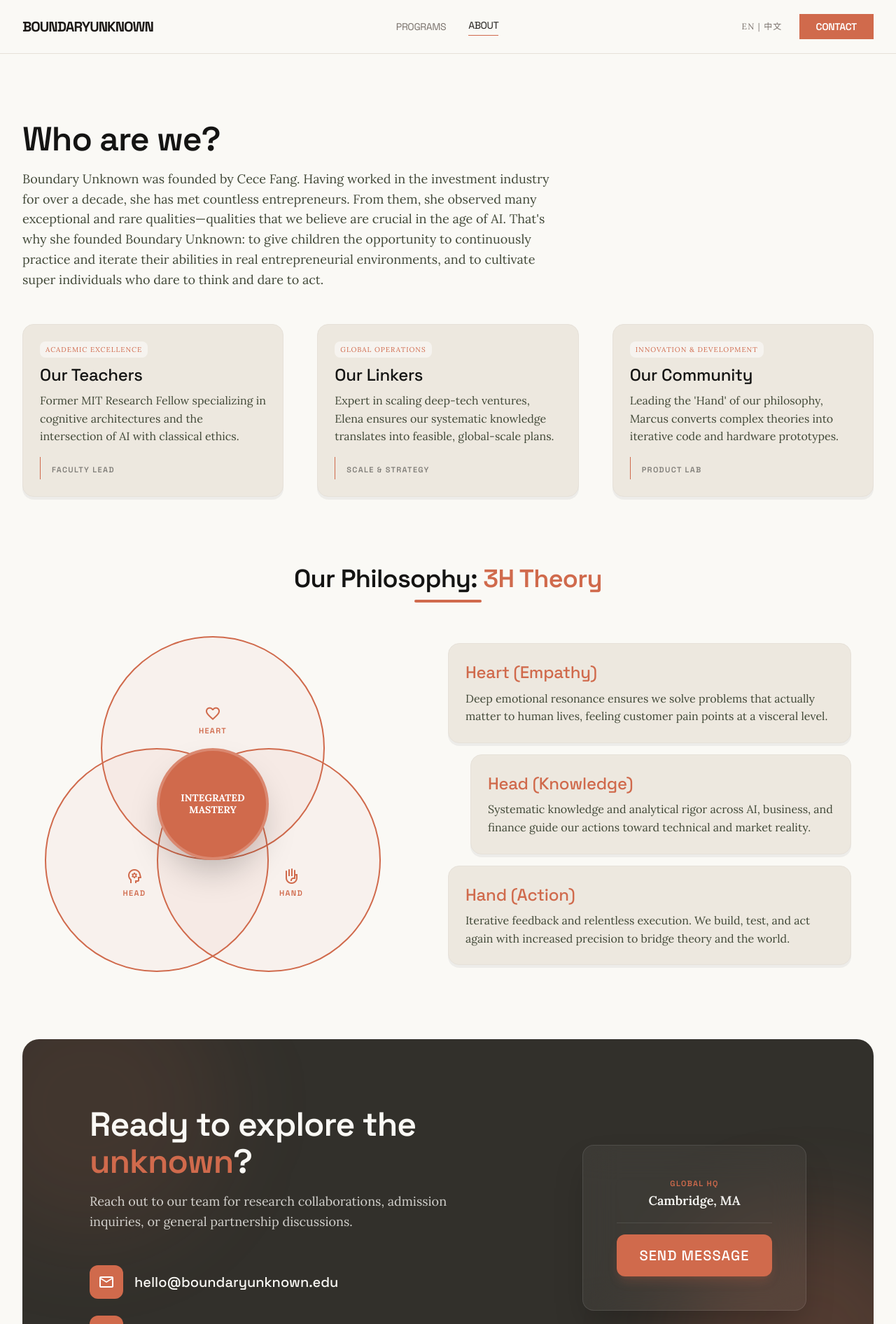
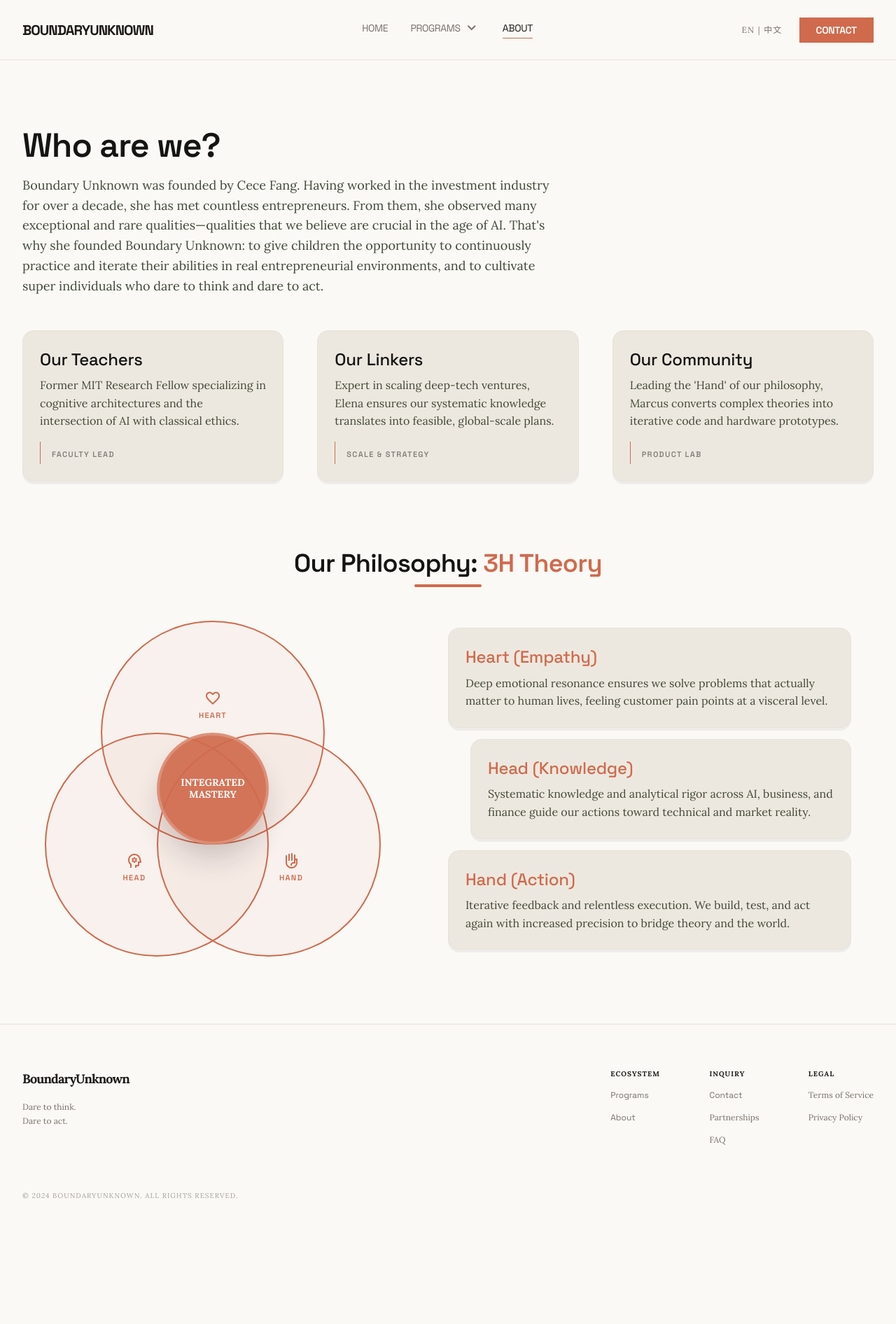
Before and after one commit to jguo108/bu_website, a Next.js app: page /about in a window 1280 px wide. Shown: the top 1892 px of the page at 70% size. After the commit the page ends 1748 px from the top, so only its background shows below. Built offline with nearby package versions, Linux system fonts and the light colour scheme.

Commit message:
feat: implement responsive Header component and AboutPage structure

```diff
--- a/src/components/Header.tsx
+++ b/src/components/Header.tsx
@@ -7,22 +7,22 @@
 import { useRegister } from "./RegisterProvider";
 
 const navItems = [
-  { href: "/", label: "Programs" },
-  // { href: "/projects", label: "Students' Projects" },
+  { href: "/", label: "Home" },
+  {
+    label: "Programs",
+    children: [
+      { href: "/programs/camps", label: "Camps" },
+      { href: "/programs/incubator", label: "Incubator" },
+    ],
+  },
   { href: "/about", label: "About" },
 ] as const;
-
-function isActive(pathname: string, href: string) {
-  if (href === "/") {
-    return pathname === "/" || pathname.startsWith("/programs");
-  }
-  return pathname === href || pathname.startsWith(`${href}/`);
-}
 
 export function Header({ variant = "default" }: { variant?: "default" | "white" | "dark" }) {
   const pathname = usePathname();
   const { openRegister } = useRegister();
   const [mobileOpen, setMobileOpen] = useState(false);
+  const [mobileProgramsOpen, setMobileProgramsOpen] = useState(true);
 
   const bg =
     variant === "white"
@@ -30,6 +30,19 @@
       : variant === "dark"
       ? "bg-black/30 backdrop-blur-md border-zinc-800"
       : "bg-background border-border";
+
+  const checkActive = (item: typeof navItems[number]) => {
+    if ("href" in item) {
+      if (item.href === "/") {
+        return pathname === "/";
+      }
+      return pathname === item.href || pathname.startsWith(`${item.href}/`);
+    } else {
+      return item.children.some(
+        (child) => pathname === child.href || pathname.startsWith(`${child.href}/`)
+      );
+    }
+  };
 
   return (
     <header className={`w-full border-b sticky top-0 z-50 ${bg}`}>
@@ -44,19 +57,72 @@
         </Link>
 
         <div className="hidden md:flex items-center gap-8">
-          {navItems.map(({ href, label }) => (
+          {navItems.map((item) => {
+            if ("children" in item) {
+              const isActive = checkActive(item);
+              return (
+                <div key={item.label} className="relative group py-2">
+                  <button
+                    type="button"
+                    className={`flex items-center gap-1 cursor-pointer transition-colors duration-200 border-b pb-1 font-sans text-sm uppercase tracking-tight font-normal ${
+                      isActive
+                        ? `${variant === "dark" ? "text-white border-primary" : "text-stone-900 border-primary"}`
+                        : `${variant === "dark" ? "text-zinc-400 hover:text-white border-transparent" : "text-stone-500 hover:text-stone-900 border-transparent"}`
+                    }`}
+                  >
+                    <span>{item.label}</span>
+                    <MaterialIcon
+                      name="keyboard_arrow_down"
+                      className="text-xs transition-transform duration-200 group-hover:rotate-180"
+                    />
+                  </button>
+                  <div className="absolute left-0 top-full pt-2 opacity-0 invisible group-hover:opacity-100 group-hover:visible transition-all duration-200 z-50 pointer-events-none group-hover:pointer-events-auto">
+                    <div
+                      className={`w-48 rounded-xl border shadow-xl py-2 ${
+                        variant === "dark"
+                          ? "bg-zinc-950/90 border-zinc-800 text-zinc-400 backdrop-blur-md"
+                          : variant === "white"
+                          ? "bg-white border-stone-200 text-stone-500"
+                          : "bg-background border-border text-on-surface-variant"
+                      }`}
+                    >
+                      {item.children.map((child) => {
+                        const isChildActive = pathname === child.href;
+                        return (
                           <Link
-              key={href}
-              href={href}
-              className={
-                isActive(pathname, href)
-                  ? `${variant === "dark" ? "text-white border-primary" : "text-stone-900 border-primary"} border-b pb-1`
-                  : `${variant === "dark" ? "text-zinc-400 hover:text-white" : "text-stone-500 hover:text-stone-900"} transition-colors duration-200`
+                            key={child.href}
+                            href={child.href}
+                            className={`block px-4 py-2 text-xs transition-colors duration-150 ${
+                              isChildActive
+                                ? `${variant === "dark" ? "text-white bg-white/10" : "text-stone-900 bg-stone-100"}`
+                                : `${variant === "dark" ? "hover:text-white hover:bg-white/5" : "hover:text-stone-900 hover:bg-stone-50"}`
+                            }`}
+                          >
+                            {child.label}
+                          </Link>
+                        );
+                      })}
+                    </div>
+                  </div>
+                </div>
+              );
+            } else {
+              const isActive = checkActive(item);
+              return (
+                <Link
+                  key={item.href}
+                  href={item.href}
+                  className={`border-b pb-1 transition-colors duration-200 ${
+                    isActive
+                      ? `${variant === "dark" ? "text-white border-primary" : "text-stone-900 border-primary"}`
+                      : `${variant === "dark" ? "text-zinc-400 hover:text-white border-transparent" : "text-stone-500 hover:text-stone-900 border-transparent"}`
+                  }`}
+                >
+                  {item.label}
+                </Link>
+              );
             }
-            >
-              {label}
-            </Link>
-          ))}
+          })}
         </div>
 
         <div className="flex items-center gap-4 md:gap-6">
@@ -85,20 +151,67 @@
 
       {mobileOpen && (
         <div className={`md:hidden border-t ${bg} px-4 py-4 flex flex-col gap-4`}>
-          {navItems.map(({ href, label }) => (
+          {navItems.map((item) => {
+            if ("children" in item) {
+              const isActive = checkActive(item);
+              return (
+                <div key={item.label} className="flex flex-col gap-2">
+                  <button
+                    type="button"
+                    onClick={() => setMobileProgramsOpen(!mobileProgramsOpen)}
+                    className={`flex items-center justify-between w-full text-left text-sm uppercase tracking-tight ${
+                      isActive
+                        ? `${variant === "dark" ? "text-white font-semibold" : "text-stone-900 font-semibold"}`
+                        : `${variant === "dark" ? "text-zinc-400" : "text-stone-500"}`
+                    }`}
+                  >
+                    <span>{item.label}</span>
+                    <MaterialIcon
+                      name={mobileProgramsOpen ? "keyboard_arrow_up" : "keyboard_arrow_down"}
+                      className="text-sm"
+                    />
+                  </button>
+                  {mobileProgramsOpen && (
+                    <div className="pl-4 flex flex-col gap-3 border-l border-primary/20 py-1 mt-1">
+                      {item.children.map((child) => {
+                        const isChildActive = pathname === child.href;
+                        return (
                           <Link
-              key={href}
-              href={href}
+                            key={child.href}
+                            href={child.href}
                             onClick={() => setMobileOpen(false)}
                             className={
-                isActive(pathname, href)
+                              isChildActive
                                 ? `${variant === "dark" ? "text-white font-semibold" : "text-stone-900 font-semibold"}`
                                 : `${variant === "dark" ? "text-zinc-400" : "text-stone-500"}`
                             }
                           >
-              {label}
+                            {child.label}
                           </Link>
-          ))}
+                        );
+                      })}
+                    </div>
+                  )}
+                </div>
+              );
+            } else {
+              const isActive = checkActive(item);
+              return (
+                <Link
+                  key={item.href}
+                  href={item.href}
+                  onClick={() => setMobileOpen(false)}
+                  className={
+                    isActive
+                      ? `${variant === "dark" ? "text-white font-semibold" : "text-stone-900 font-semibold"}`
+                      : `${variant === "dark" ? "text-zinc-400" : "text-stone-500"}`
+                  }
+                >
+                  {item.label}
+                </Link>
+              );
+            }
+          })}
           <button
             type="button"
             onClick={() => {
--- a/src/components/pages/AboutPage.tsx
+++ b/src/components/pages/AboutPage.tsx
@@ -1,24 +1,20 @@
 import { Footer } from "@/components/Footer";
 import { Header } from "@/components/Header";
 import { MaterialIcon } from "@/components/MaterialIcon";
-import { RegisterButton } from "@/components/RegisterButton";
 
 const team = [
   {
-    tag: "Academic Excellence",
     title: "Our Teachers",
     desc: "Former MIT Research Fellow specializing in cognitive architectures and the intersection of AI with classical ethics.",
     role: "Faculty Lead",
   },
   {
-    tag: "Global Operations",
     title: "Our Linkers",
     desc: "Expert in scaling deep-tech ventures, Elena ensures our systematic knowledge translates into feasible, global-scale plans.",
     role: "Scale & Strategy",
     offset: true,
   },
   {
-    tag: "Innovation & Development",
     title: "Our Community",
     desc: "Leading the 'Hand' of our philosophy, Marcus converts complex theories into iterative code and hardware prototypes.",
     role: "Product Lab",
@@ -68,9 +64,6 @@
                 key={member.title}
                 className="sticker-card p-lg rounded-2xl flex flex-col group bg-card border border-border"
               >
-                <span className="bg-white/50 text-primary px-sm py-1 text-[10px] uppercase tracking-widest rounded-lg w-fit mb-sm">
-                  {member.tag}
-                </span>
                 <h3 className="text-headline-lg mb-sm group-hover:text-primary transition-colors">
                   {member.title}
                 </h3>
@@ -87,7 +80,7 @@
           </div>
         </section>
 
-        <section className="mt-xxl">
+        <section className="mt-xxl mb-xxl">
           <div className="text-center mb-xl">
             <h2 className="text-display-md mb-sm">
               Our Philosophy: <span className="text-primary">3H Theory</span>
@@ -133,56 +126,6 @@
             </div>
           </div>
         </section>
-
-        <section className="mt-xxl mb-xxl">
-          <div className="bg-inverse-surface text-inverse-on-surface rounded-3xl p-xl md:p-24 flex flex-col md:flex-row justify-between items-center gap-xl relative overflow-hidden">
-            <div className="relative z-10 max-w-xl">
-              <h2 className="text-display-lg mb-md leading-tight">
-                Ready to explore the <span className="whitespace-nowrap"><span className="text-primary">unknown</span>?</span>
-              </h2>
-              <p className="text-body-lg opacity-80 mb-xl">
-                Reach out to our team for research collaborations, admission
-                inquiries, or general partnership discussions.
-              </p>
-              <div className="space-y-lg">
-                <a
-                  href="mailto:hello@boundaryunknown.edu"
-                  className="flex items-center gap-md group cursor-pointer"
-                >
-                  <div className="w-12 h-12 rounded-xl bg-primary flex items-center justify-center shrink-0">
-                    <MaterialIcon name="mail" className="text-white" />
-                  </div>
-                  <span className="text-headline-md group-hover:text-primary transition-colors">
-                    hello@boundaryunknown.edu
-                  </span>
-                </a>
-                <div className="flex items-center gap-md group cursor-pointer">
-                  <div className="w-12 h-12 rounded-xl bg-primary flex items-center justify-center shrink-0">
-                    <MaterialIcon name="chat" className="text-white" />
-                  </div>
-                  <span className="text-headline-md group-hover:text-primary transition-colors">
-                    +1 (555) 890-2341 (WhatsApp)
-                  </span>
-                </div>
-              </div>
-            </div>
-            <div className="relative z-10 w-full md:w-auto">
-              <div className="bg-white/5 backdrop-blur-xl border border-white/10 p-xl rounded-2xl space-y-md w-full md:min-w-[320px] shadow-2xl">
-                <div className="text-center pb-md border-b border-white/10">
-                  <p className="text-label-md text-primary uppercase tracking-widest mb-1">
-                    Global HQ
-                  </p>
-                  <p className="text-body-lg font-semibold">Cambridge, MA</p>
-                </div>
-                <RegisterButton className="w-full bg-primary text-white py-4 rounded-xl text-headline-md uppercase tracking-wider hover:scale-[1.02] transition-transform shadow-lg shadow-primary/20">
-                  Send Message
-                </RegisterButton>
-              </div>
-            </div>
-            <div className="absolute -right-24 -bottom-24 w-96 h-96 bg-primary/20 rounded-full blur-3xl" />
-            <div className="absolute -left-24 -top-24 w-96 h-96 bg-primary/10 rounded-full blur-3xl" />
-          </div>
-        </section>
       </main>
       <Footer />
     </>
```
Lines whose indentation alone changed are shown as unchanged.
